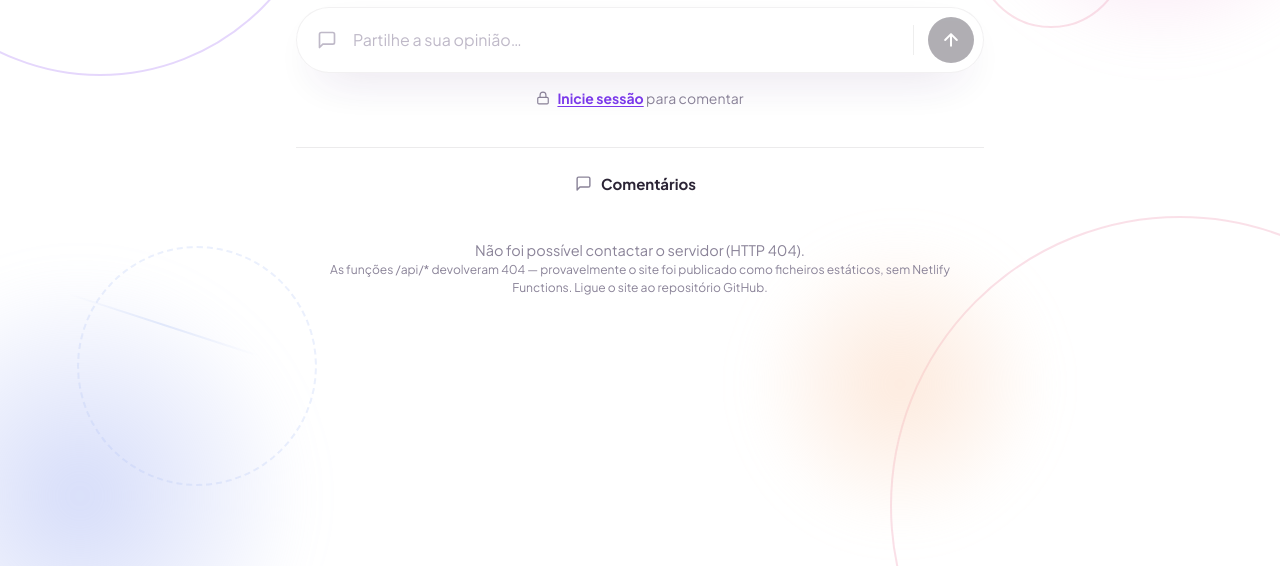
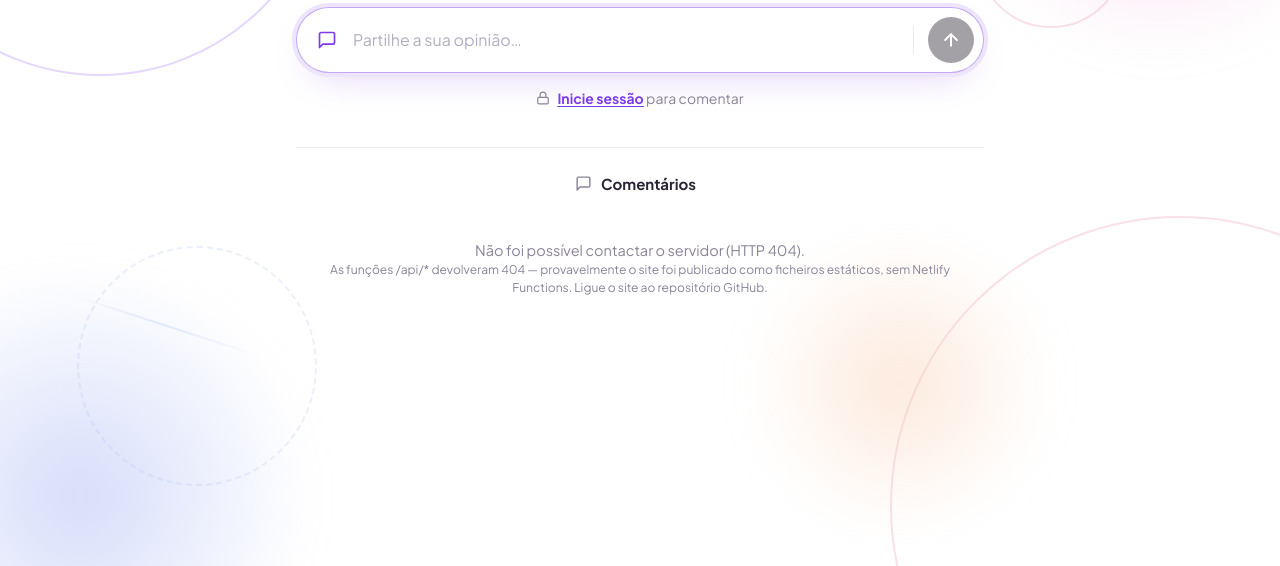
Before and after one commit to jorcarva/QA, a website: page public/index.html in a window 1280 px wide. Shown: the part 234-800 px from the top of the page. Drawn offline with Linux system fonts and the light colour scheme; no server answers.

Commit message:
Realçar a caixa de comentário quando sem sessão (anel de acento + brilho suave)

```diff
--- a/public/styles.css
+++ b/public/styles.css
@@ -279,7 +279,16 @@ img { max-width: 100%; }
 .send:hover { transform: scale(1.05); }
 .send:disabled { opacity: 0.4; cursor: not-allowed; transform: none; }
 .send svg { width: 20px; height: 20px; }
-.composer.locked { opacity: 0.85; }
+.composer.locked {
+  border-color: rgba(124, 58, 237, 0.45);
+  box-shadow: 0 0 0 4px var(--accent-soft), 0 14px 40px -18px rgba(124, 58, 237, 0.40);
+  animation: composerGlow 2.6s ease-in-out infinite;
+}
+.composer.locked .pen { color: var(--accent); }
+@keyframes composerGlow {
+  0%, 100% { box-shadow: 0 0 0 4px var(--accent-soft), 0 14px 40px -18px rgba(124, 58, 237, 0.32); }
+  50%      { box-shadow: 0 0 0 5px var(--accent-soft), 0 16px 48px -16px rgba(124, 58, 237, 0.55); }
+}
 
 .lock-note {
   display: flex;
@@ -487,4 +496,5 @@ img { max-width: 100%; }
 }
 @media (prefers-reduced-motion: reduce) {
   * { transition: none !important; }
+  .composer.locked { animation: none; }
 }
```
